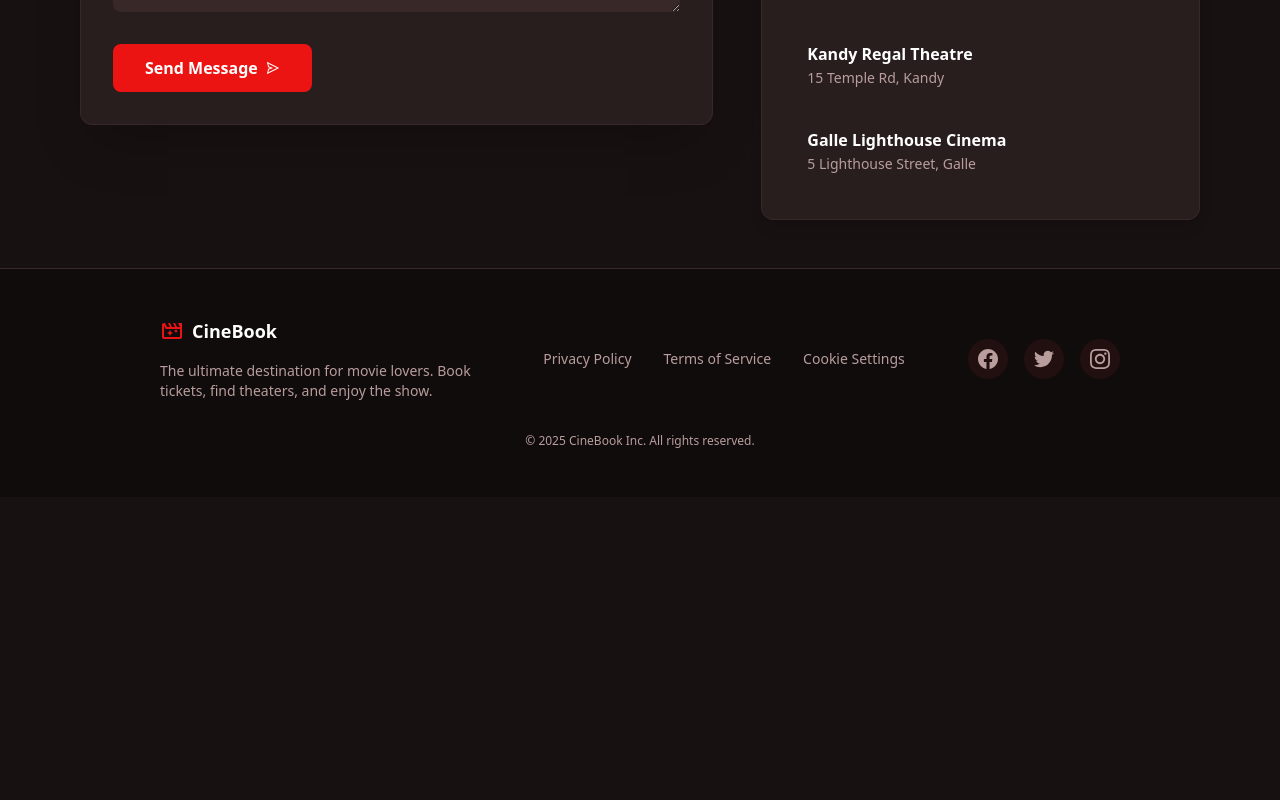
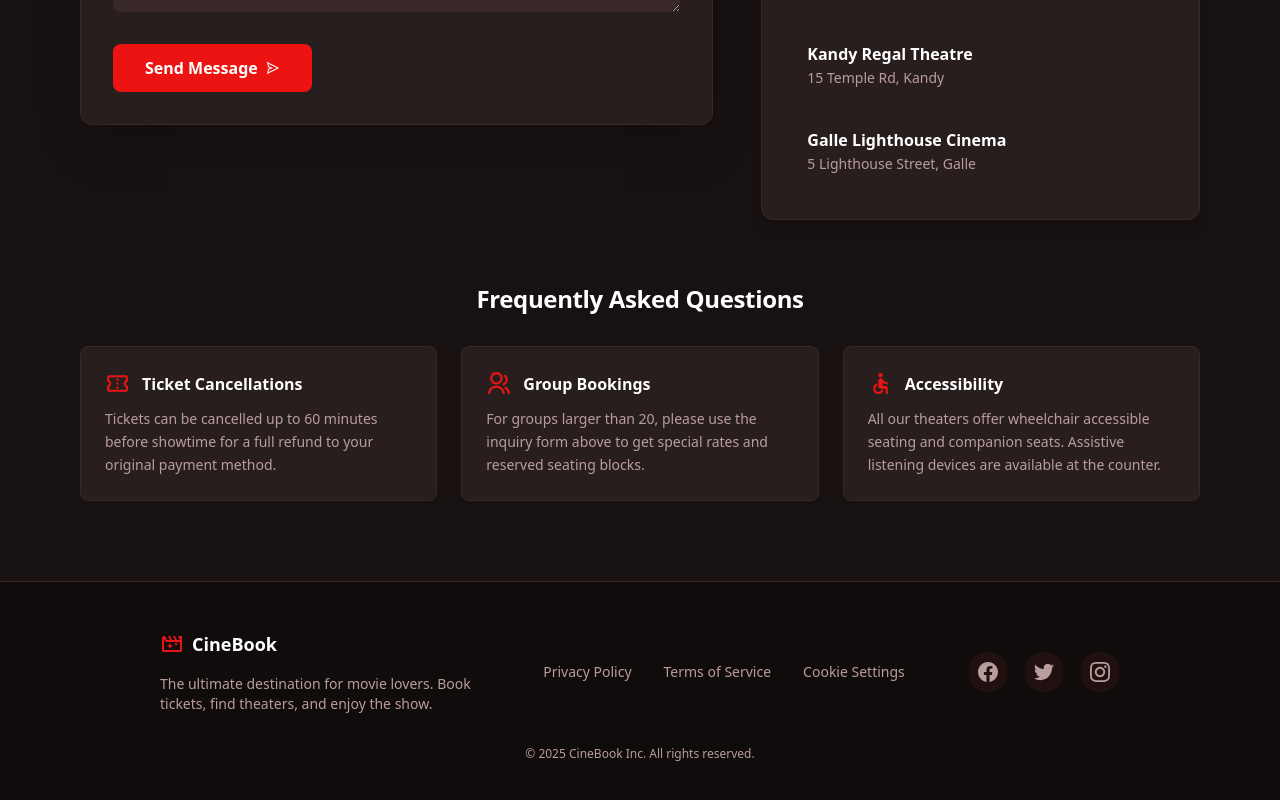
Before and after one commit to puvanakopis/CineBook, a Next.js app in the folder frontend/: page /contact in a window 1280 px wide. Shown: the part 896-1696 px from the top of the page. Before the commit the page ends 1393 px from the top, so only its background shows below. Built offline with nearby package versions, Linux system fonts and the light colour scheme.

Commit message:
add FAQ section in contact page

```diff
--- a/frontend/containers/contact/ContactSection.tsx
+++ b/frontend/containers/contact/ContactSection.tsx
@@ -1,7 +1,8 @@
 import React from "react";
 import { AiOutlineSend } from "react-icons/ai";
 import { GoMail } from "react-icons/go";
-import { MdAlternateEmail, MdOutlineExpandMore, MdOutlineSupportAgent } from "react-icons/md";
+import { MdAccessible, MdAlternateEmail, MdOutlineConfirmationNumber, MdOutlineExpandMore, MdOutlineSupportAgent } from "react-icons/md";
+import { RiGroupLine } from "react-icons/ri";
 
 const ContactSection: React.FC = () => {
     return (
@@ -143,6 +144,48 @@ const ContactSection: React.FC = () => {
                         </div>
                     </div>
                 </div>
+
+
+            </div>
+
+            {/* FAQ Section */}
+            <div className="mt-16 mb-8">
+                <h2 className="text-white text-2xl font-bold leading-tight tracking-[-0.015em] mb-8 text-center">
+                    Frequently Asked Questions
+                </h2>
+                <div className="grid grid-cols-1 md:grid-cols-2 lg:grid-cols-3 gap-6">
+                    {[
+                        {
+                            icon: <MdOutlineConfirmationNumber size={25} />,
+                            title: "Ticket Cancellations",
+                            description:
+                                "Tickets can be cancelled up to 60 minutes before showtime for a full refund to your original payment method.",
+                        },
+                        {
+                            icon: <RiGroupLine size={25} />,
+                            title: "Group Bookings",
+                            description:
+                                "For groups larger than 20, please use the inquiry form above to get special rates and reserved seating blocks.",
+                        },
+                        {
+                            icon: <MdAccessible size={25} />,
+                            title: "Accessibility",
+                            description:
+                                "All our theaters offer wheelchair accessible seating and companion seats. Assistive listening devices are available at the counter.",
+                        },
+                    ].map((faq, idx) => (
+                        <div
+                            key={idx}
+                            className="bg-surface-dark p-6 rounded-lg border border-[#392828] hover:border-primary/30 transition-colors"
+                        >
+                            <div className="flex items-center gap-3 mb-3">
+                                <span className="material-symbols-outlined text-primary">{faq.icon}</span>
+                                <h3 className="text-white font-bold text-base">{faq.title}</h3>
+                            </div>
+                            <p className="text-text-secondary text-sm leading-relaxed">{faq.description}</p>
+                        </div>
+                    ))}
+                </div>
             </div>
         </section>
     );
```
